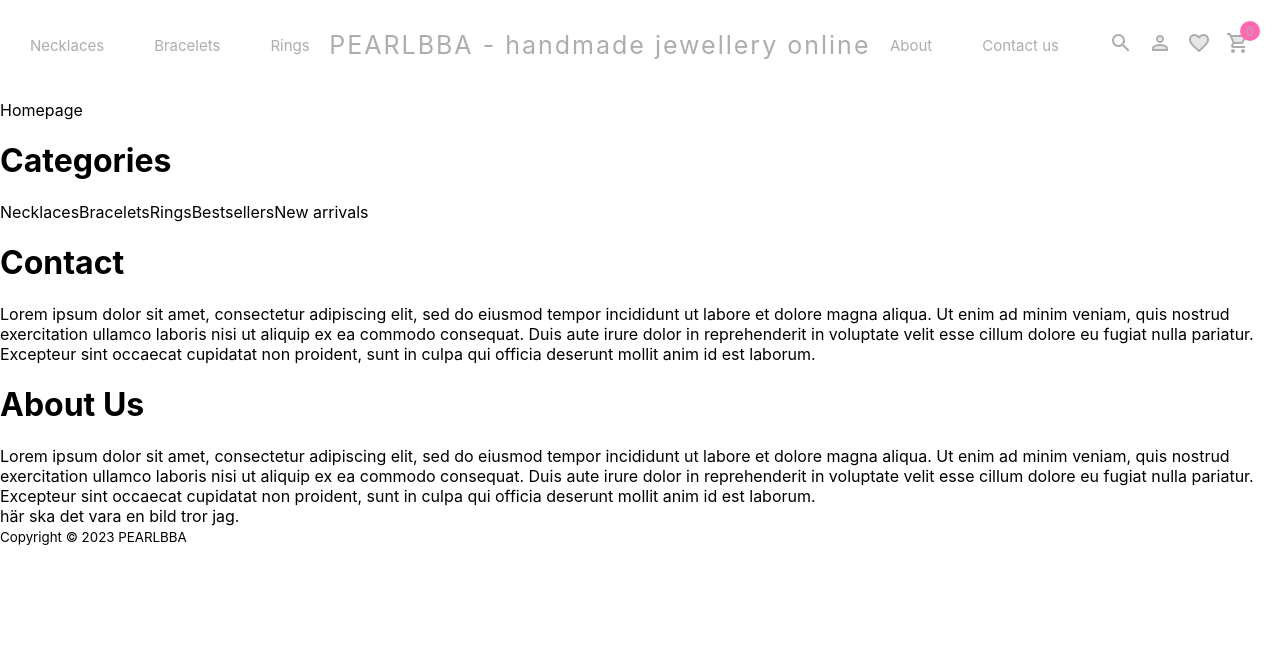
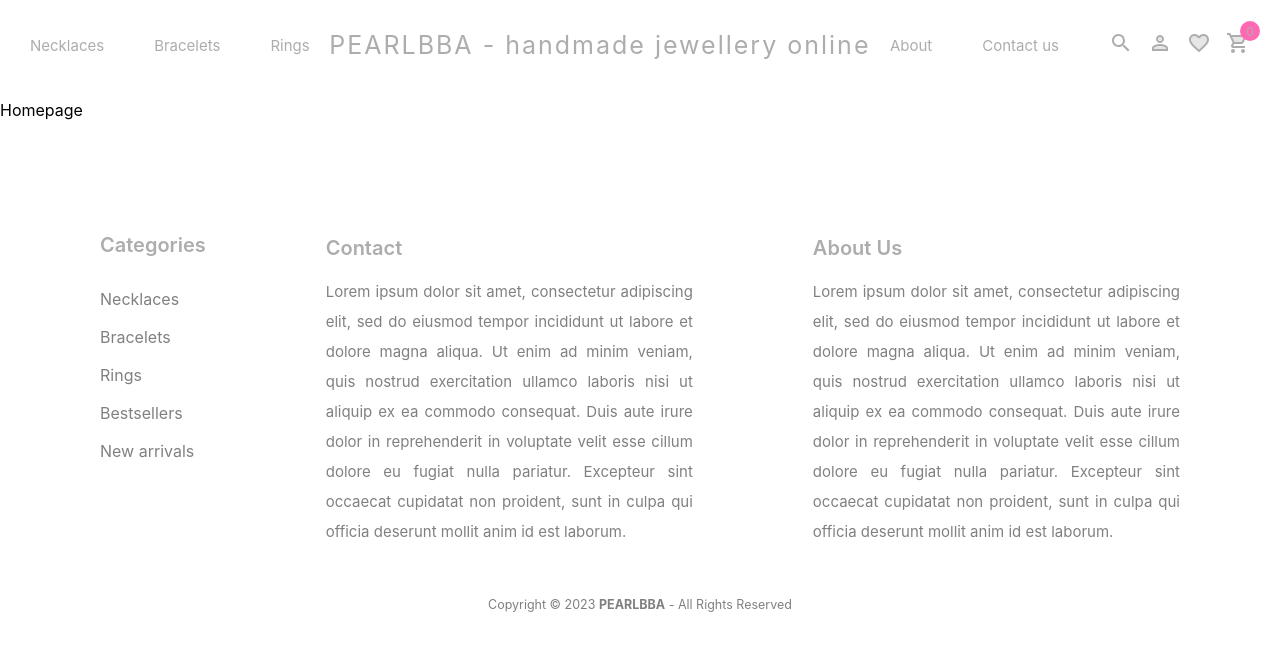
Before and after one commit to annaattehed/pearlbba-master-thesis, a React (Create React App) app in the folder client-site/pearlbba/: page / in a window 1280 px wide. Shown: the top 650 px of the page. Built offline with nearby package versions, Linux system fonts and the light colour scheme; the HTML template or start-up script is replaced by a standard one.

Commit message:
footer styling added

```diff
--- a/client-site/pearlbba/src/components/Footer/Footer.jsx
+++ b/client-site/pearlbba/src/components/Footer/Footer.jsx
@@ -1,4 +1,5 @@
-import React from 'react'
+import React from 'react';
+import "./Footer.scss";
 
 const Footer = () => {
 
@@ -42,11 +43,8 @@ const Footer = () => {
         </div>
       </div>
       <div className='section-bottom-footer'>
-          <div className='left-section'>
-            <span>här ska det vara en bild tror jag.</span>
-          </div>
-          <div className="right-section">
-              <small>Copyright © {year} PEARLBBA</small>
+          <div className="copyright-section">
+              <small>Copyright © {year} <b>PEARLBBA</b> - All Rights Reserved</small>
           </div>
       </div>
     </div>
--- /dev/null
+++ b/client-site/pearlbba/src/components/Footer/Footer.scss
@@ -0,0 +1,44 @@
+.footer{
+    margin: 100px 100px 20px 100px;
+
+    .section-top-footer{
+        display: flex;
+        gap: 120px;
+
+        .section-links{
+            flex: 1;
+            display: flex;
+            flex-direction: column;
+            gap: 18px;
+
+        }
+        .footer-information{
+            text-align: justify;
+            font-size: 15px;
+            line-height: 30px;
+        }
+
+        h1{
+            font-size: 20px;
+            font-weight: 600;
+            color: rgb(173, 173, 173);
+        }
+
+        span{
+            color: grey;
+        }
+    }
+
+    .section-bottom-footer{
+        display: flex;
+        align-items: center;
+        justify-content: center;
+        margin-top: 50px;
+
+        .copyright-section{
+            display: flex;
+            color: grey;
+            font-size: 15px;
+        }
+    }
+}
```
